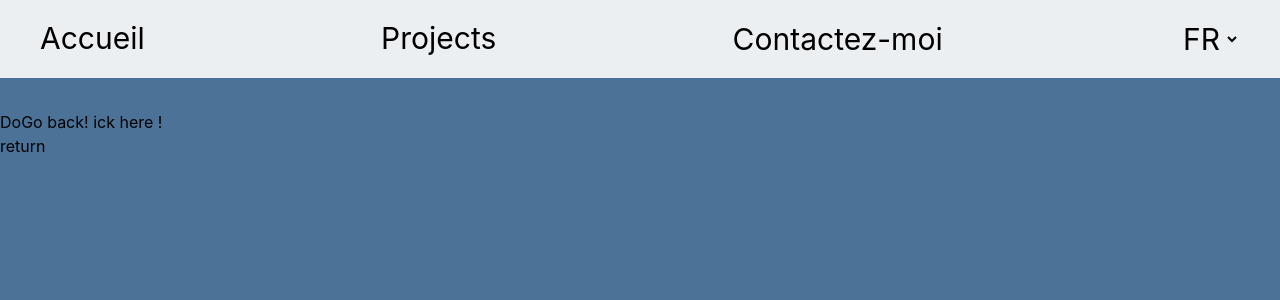
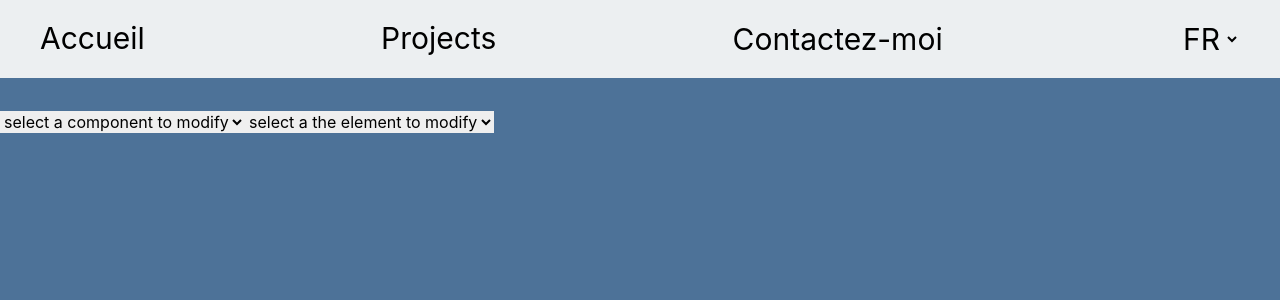
Before and after one commit to KevinLavigne/Checkpoint-4, a React (Vite) app in the folder frontend/: page /Admin in a window 1280 px wide. Shown: the top 300 px of the page. Built offline with nearby package versions, Linux system fonts and the light colour scheme.

Commit message:
debut de l'espace admin route back pour admin requise changement de branche en cour

```diff
--- a/frontend/src/App.jsx
+++ b/frontend/src/App.jsx
@@ -2,10 +2,10 @@ import { BrowserRouter, Routes, Route } from "react-router-dom";
 import Home from "@pages/Home";
 import NavBar from "@components/NavBar";
 import Page1 from "@pages/Projet";
-import Page2 from "@pages/Login";
-import Page3 from "@pages/Page3";
+import Page3 from "@pages/Admin";
 import Error404 from "@pages/error404";
 import "./App.css";
+import Login from "@pages/Login";
 
 function App() {
   return (
@@ -14,8 +14,9 @@ function App() {
       <Routes>
         <Route path="/" element={<Home />} />
         <Route path="/Projects" element={<Page1 />} />
-        <Route path="/mysuperadminlogin" element={<Page2 />} />
-        <Route path="/Page3" element={<Page3 />} />
+        <Route path="/SuperSecretAdminAccess" element={<Login />} />
+        <Route path="/Admin" element={<Page3 />} />
+
         <Route path="*" element={<Error404 />} />
       </Routes>
     </BrowserRouter>
--- /dev/null
+++ b/frontend/src/pages/Admin.jsx
@@ -0,0 +1,23 @@
+import { useState } from "react";
+
+function Page3() {
+  const [pg3, setPg3] = useState([]);
+  console.warn(`${pg3} ${setPg3}`);
+  return (
+    <div>
+      <div>
+        <select>
+          <option value="0">select a component to modify</option>
+          <option value="1">experiences</option>
+          <option value="2">techno</option>
+          <option value="3">personality</option>
+          <option value="4">projet</option>
+        </select>
+        <select>
+          <option value="0"> select a the element to modify </option>
+        </select>
+      </div>
+    </div>
+  );
+}
+export default Page3;
--- a/frontend/src/pages/Home.jsx
+++ b/frontend/src/pages/Home.jsx
@@ -28,7 +28,7 @@ export default function Home() {
           <img
             src={data?.img_link}
             alt={data?.img_alt}
-            className=" rounded-[100%] aspect-square place-items-center w-[35%] h-[25%] "
+            className=" rounded-[100%] aspect-square my-auto place-items-center w-[35%] h-[25%] "
           />
           <div className="flex flex-col gap-10 self-center w-[25%]">
             <h2 className=" text-2xl">{data?.Nom}</h2>
--- a/frontend/src/pages/Page3.jsx
+++ /dev/null
@@ -1,8 +0,0 @@
-import { useState } from "react";
-
-function Page3() {
-  const [pg3, setPg3] = useState([]);
-  console.warn(`${pg3} ${setPg3}`);
-  return <div>Page3</div>;
-}
-export default Page3;
```
